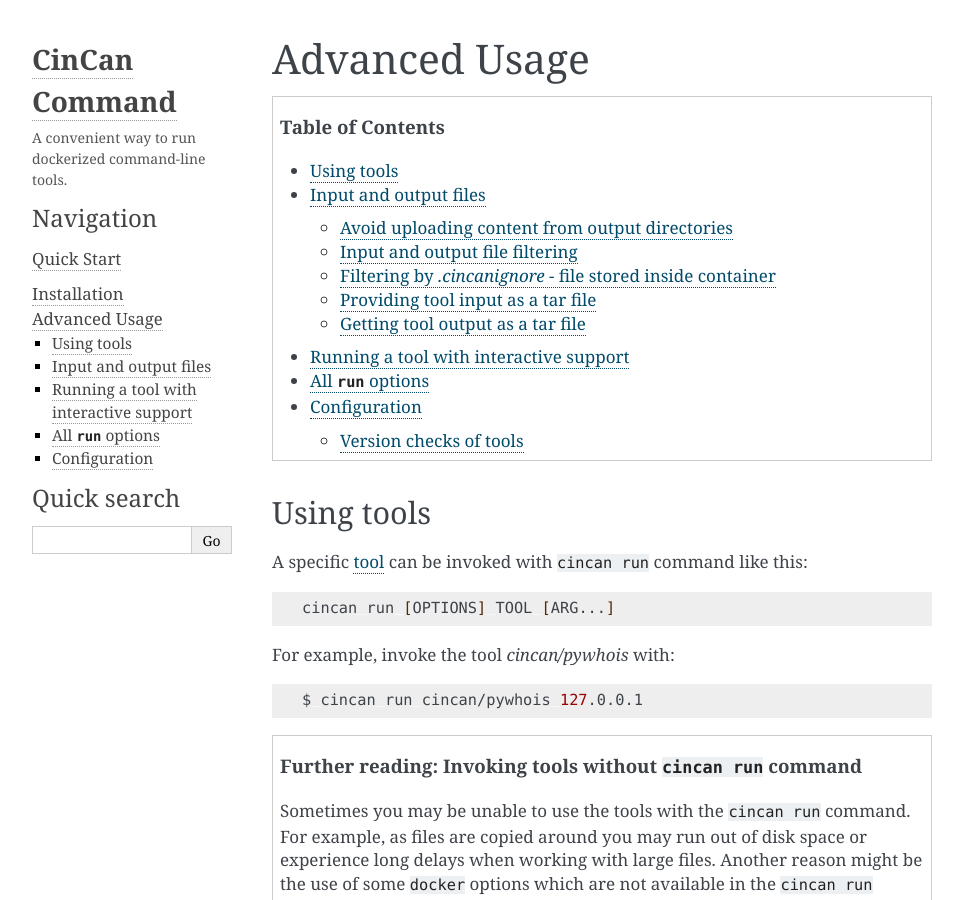
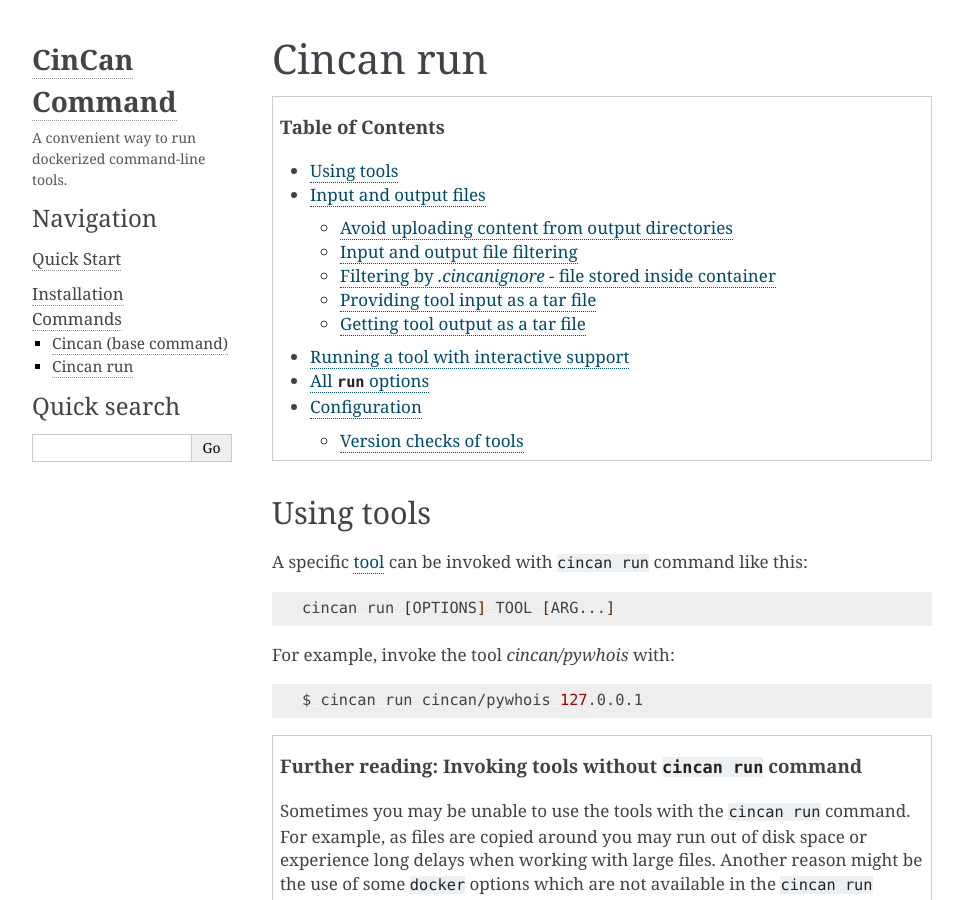
Before and after one commit to cincanproject/cincan-command, a Sphinx documentation site: the page built from docs/commands/cincan_run.rst, in a window 1280 px wide and 900 px high. Shown: the whole window, without its empty margins (148-1111 px from the left). Built offline with Sphinx 7.4.7, drawn with Linux system fonts in a browser that asks for light colours.

Commit message:
Refactored advanced usage into commands and subcommands

```diff
--- /dev/null
+++ b/docs/commands/cincan.rst
@@ -0,0 +1,7 @@
+.. _cincan:
+
+=====================
+Cincan (base command)
+=====================
+
+.. include:: cincan_page.rst
--- /dev/null
+++ b/docs/commands/cincan_page.rst
@@ -0,0 +1,3 @@
+.. _cincan_page:
+
+``cincan`` is a wrapper command for running dockerized tools.
--- a/docs/advanced_usage.rst
+++ b/docs/commands/cincan_run.rst
@@ -1,9 +1,8 @@
+.. _cincan_run:
 
-.. _advanced_usage:
-
-==============
-Advanced Usage
-==============
+==========
+Cincan run
+==========
 
 .. contents:: Table of Contents
    :local:
--- a/docs/index.rst
+++ b/docs/index.rst
@@ -17,7 +17,7 @@ Welcome to CinCan Command's documentation!
    :hidden:
 
    installation
-   advanced_usage
+   ./commands/index.rst
    symlinks/CHANGELOG
 
 
@@ -85,7 +85,7 @@ More help is available with options like `-h` or `-–help`, depending on the to
 
 **Note**: Make sure ``Docker`` is running when you use the ``cincan`` command.
 
-See more examples in the :ref:`advanced_usage` section.
+See more examples in the :ref:`commands` section.
 
 .. Indices and tables
 .. ==================
--- a/docs/installation.rst
+++ b/docs/installation.rst
@@ -134,4 +134,4 @@ Should give a list for all stable `tools <https://gitlab.com/CinCan/tools>`_ doc
 
 **Note**: Make sure ``Docker`` is running when you use the ``cincan`` command.
 
-See more examples in the :ref:`advanced_usage` section.
+See more examples in the :ref:`commands` section.
```
Also changed, not shown: docs/commands/index.rst (added, +14 -0 lines).
